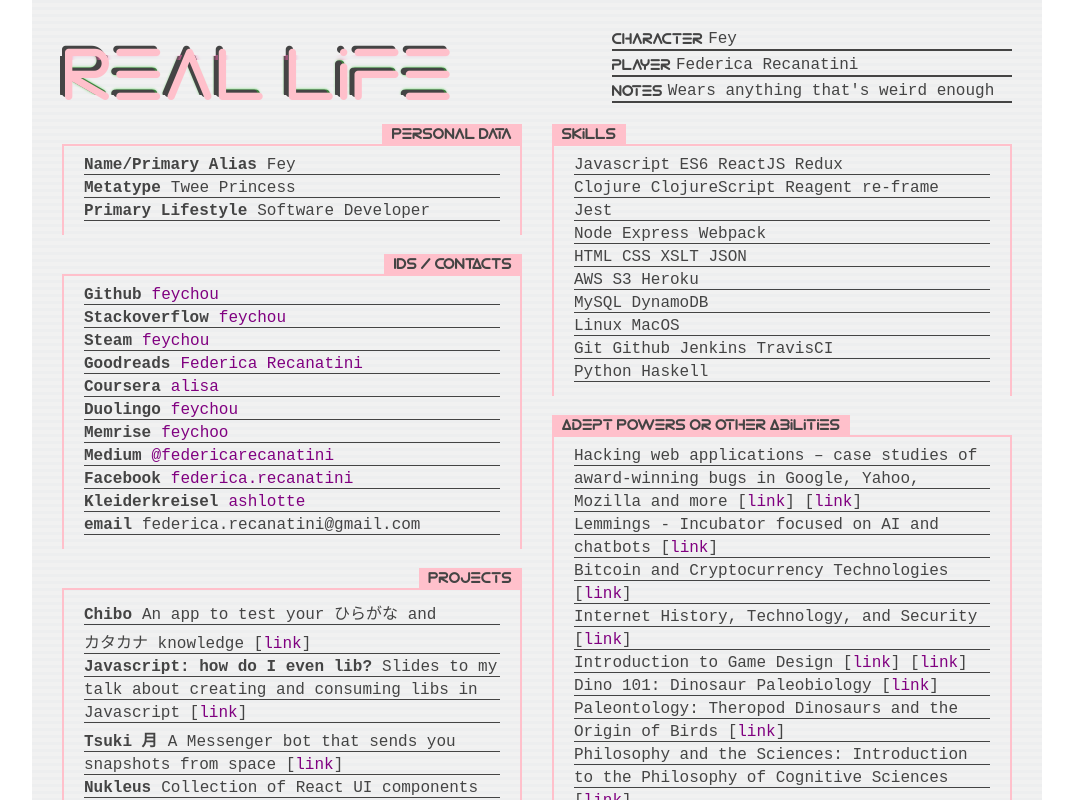
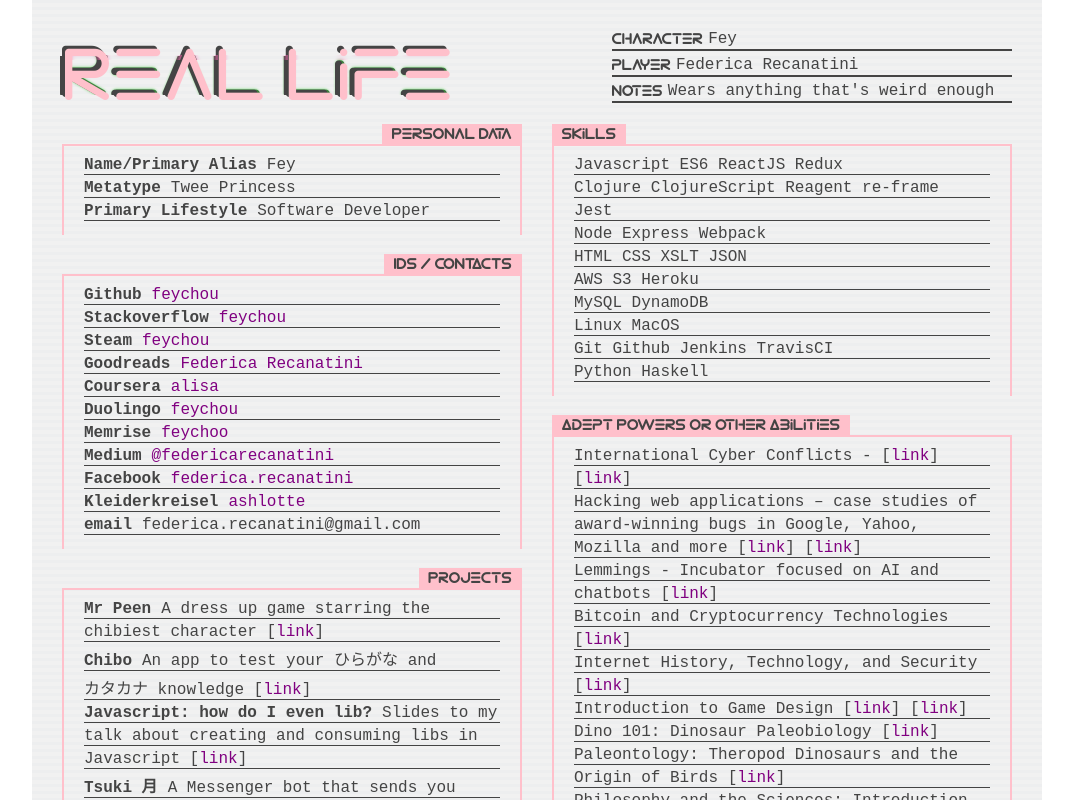
Before and after one commit to feychou/feychou.github.io, a React (Create React App) app: page / in a window 1280 px wide. Shown: the top 800 px of the page, without its empty margins (103-1176 px from the left). Built offline with nearby package versions, Linux system fonts and the light colour scheme.

Commit message:
Add latest projects

```diff
--- a/src/App.js
+++ b/src/App.js
@@ -85,7 +85,7 @@
                 <div className="stats-box-entry">
                   <span className="stats-box-tag">Coursera</span>
                   <span>
-                    <a target="_blank" href="https://www.coursera.org/user/i/91390a08d1d625f59a626ac7070a6fd3">alisa</a>
+                    <a target="_blank" href="https://www.coursera.org/user/91390a08d1d625f59a626ac7070a6fd3">alisa</a>
                   </span>
                 </div>
 
@@ -137,6 +137,15 @@
                 <span>Projects</span>
               </div>
               <div className="stats-box-entries">
+                <div className="stats-box-entry">
+                  <span className="stats-box-tag">Mr Peen</span>
+                  <span>A dress up game starring the</span>
+                </div>
+
+                <div className="stats-box-entry">
+                  <span>chibiest character [<a target="_blank" href="https://mrpeen.github.io">link</a>]</span>
+                </div>
+
                 <div className="stats-box-entry">
                   <span className="stats-box-tag">Chibo</span>
                   <span>An app to test your ひらがな and</span>
@@ -303,7 +312,20 @@
               <div className="stats-box-header">
                 <span>Adept Powers or Other Abilities</span>
               </div>
+
               <div className="stats-box-entries">
+
+                <div className="stats-box-entry">
+                  <span>International Cyber Conflicts - [
+                    <a target="_blank" href="https://www.coursera.org/account/accomplishments/certificate/9UEBEB2SGPNW">link</a>
+                  ]</span>
+                </div>
+
+                <div className="stats-box-entry">
+                  <span>
+                    [<a target="_blank" href="https://www.coursera.org/learn/cyber-conflicts">link</a>]
+                  </span>
+                </div>
 
                 <div className="stats-box-entry">
                   <span>Hacking web applications – case studies of</span>
```
